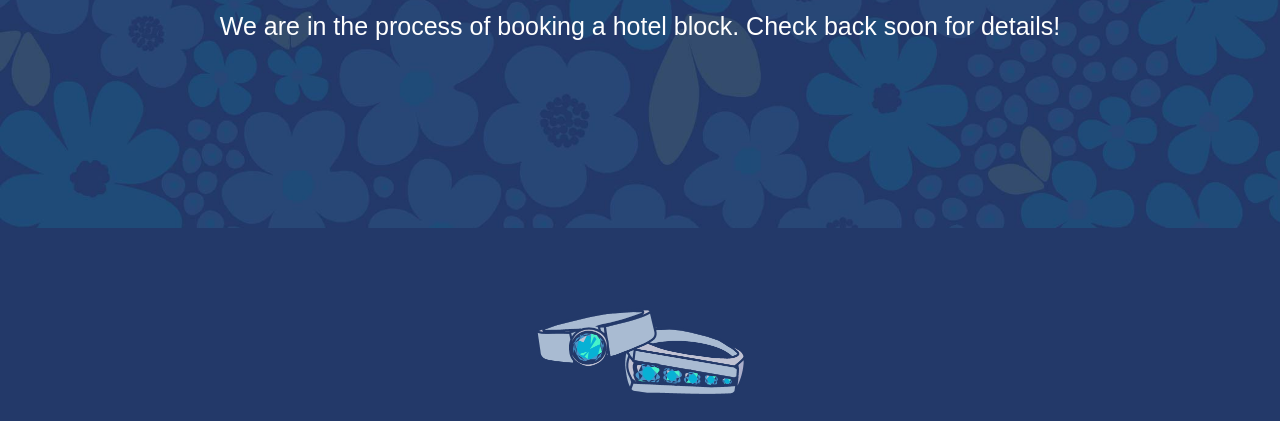
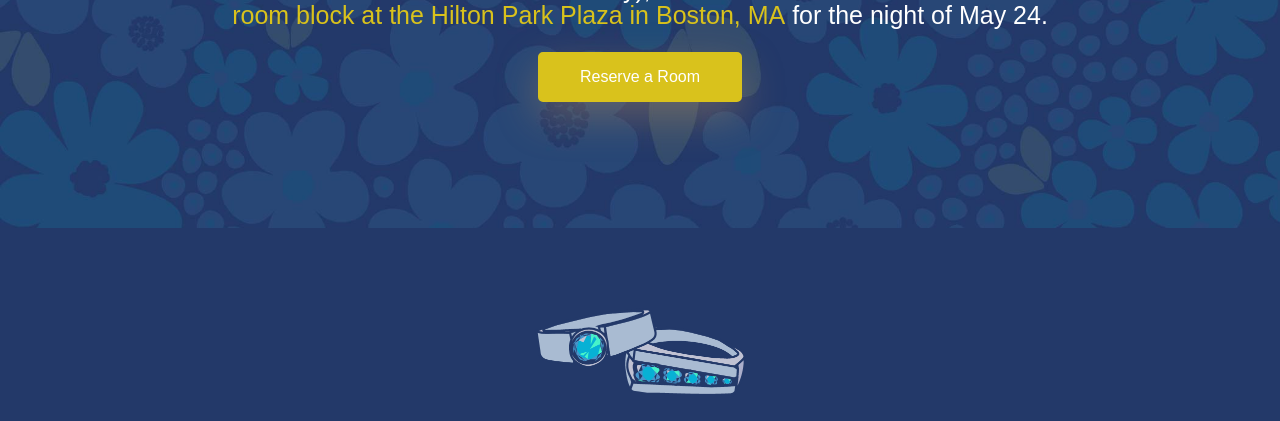
Before and after one commit to tmorin01/DariusAndTom, a plain HTML site: page travel.html in a window 1280 px wide. Shown: the part 572-993 px from the top of the page. Drawn offline with Linux system fonts and the light colour scheme; a web font is replaced by a local one.

Commit message:
add room block link

```diff
--- a/assets/css/style.css
+++ b/assets/css/style.css
@@ -136,7 +136,7 @@ p {
   -moz-user-select: none;
   -ms-user-select: none;
   user-select: none;
-  border: 2px solid #D59A57;
+  border: 2px solid #d9c21c;
   padding: 0 40px;
   font-size: 16px;
   line-height: 46px;
@@ -149,7 +149,7 @@ p {
   -ms-transition: all 0.4s ease-out 0s;
   -o-transition: all 0.4s ease-out 0s;
   transition: all 0.4s ease-out 0s;
-  background-color: #D59A57;
+  background-color: #d9c21c;
   -webkit-box-shadow: 0px 15px 40px 0px rgba(213, 154, 87, 0.34);
   -moz-box-shadow: 0px 15px 40px 0px rgba(213, 154, 87, 0.34);
   box-shadow: 0px 15px 40px 0px rgba(213, 154, 87, 0.34); }
--- a/travel.html
+++ b/travel.html
@@ -106,7 +106,12 @@
                                 <h2 class="slider_title" data-animation="fadeInUp" data-delay="0.7s">Travel</h2>
                                 <span class="location" data-animation="fadeInUp" data-delay="1s">Boston, Massachusetts</span>
                                 <p data-animation="fadeInUp" data-delay="1.4s">May 24, 2026</p>
-                                <p data-animation="fadeInUp" data-delay="1.4s">We are in the process of booking a hotel block. Check back soon for details!</p>
+                                <p data-animation="fadeInUp" data-delay="1.4s">For those traveling from out of town, (or for anyone who knows they'll need a place to crash in the city),
+                                    we've reserved a <a href="https://www.hilton.com/en/attend-my-event/darius-and-tom-wedding/" rel="noopener noreferrer" target="_blank">room block at the Hilton
+                                        Park Plaza in Boston, MA</a> for the night of May 24.</p>
+                                <div class="text-center pt-4" >
+                                    <a href="https://www.hilton.com/en/attend-my-event/darius-and-tom-wedding/" rel="noopener noreferrer" target="_blank" class="main-btn">Reserve a Room</a>
+                                </div>
                             </div> <!-- slider content -->
                         </div>
                     </div> <!-- row -->
```
Also changed, not shown: 1 other file.
